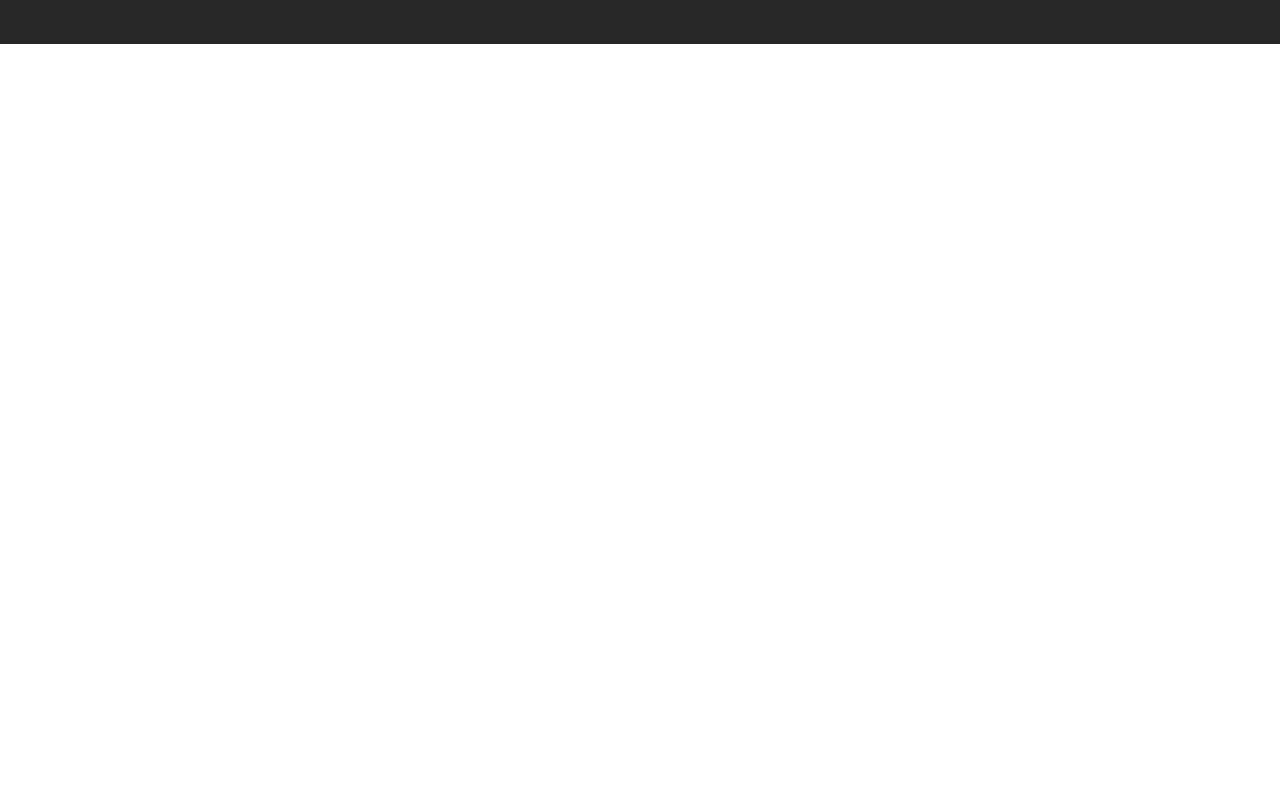
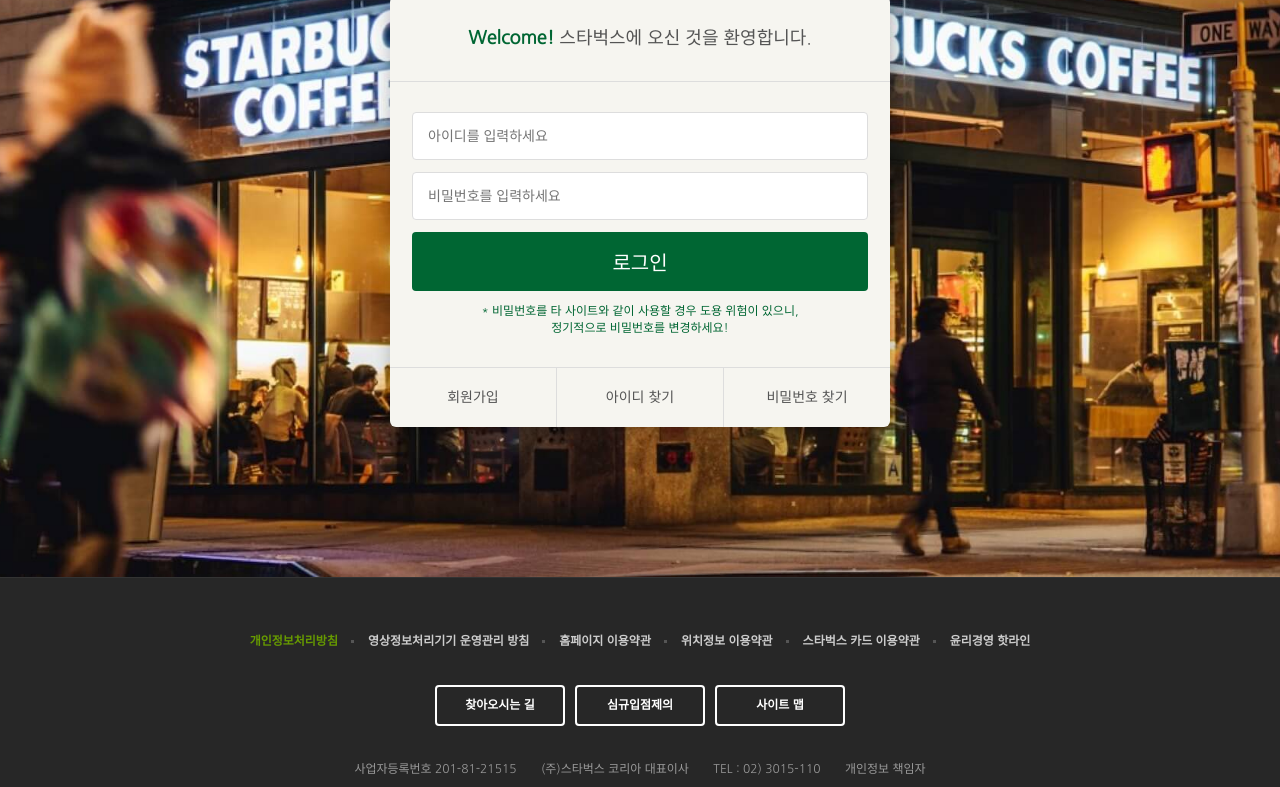
Before and after one commit to kimchulyeon/starbucks, a plain HTML site: page signin/index.html in a window 1280 px wide. Shown: the part 290-1077 px from the top of the page. Before the commit the page ends 800 px from the top, so only its background shows below. Drawn offline with nearby package versions, Linux system fonts and the light colour scheme.

Commit message:
로그인 페이지 완성

```diff
--- a/css/common.css
+++ b/css/common.css
@@ -306,6 +306,9 @@ header .badges .badge {
 
 }
 
+/* signin */
+
+
 
 /* footer */
 
--- /dev/null
+++ b/css/signin.css
@@ -0,0 +1,79 @@
+.signin {
+  margin-top: 120px;
+  padding: 100px 0 150px;
+  background-image: url('../images/signin_bg.jpg');
+  background-repeat: no-repeat;
+  background-position: center;
+  background-attachment: fixed;
+  background-size: cover;
+}
+.signin h1 {
+  color: #fff;
+  font-size: 30px;
+  font-weight: 700;
+  text-align: center;
+  margin-bottom: 24px;
+}
+.signin .signin__card {
+  width: 500px;
+  margin: 0 auto;
+  border-radius: 6px;
+  background-color: #f6f5f0;
+  /* box-shadow 그늘짐효과 x축 y축 이동 후 20px만큼의 흐림처림 */
+  box-shadow: 2px 2px 20px rgba(0, 0, 0, .3);
+  color: #555;
+}
+.signin .signin__card h2 {
+  padding: 30px;
+  font-size: 18px;
+  text-align: center;
+  border-bottom: 1px solid #ddd;
+}
+.signin .signin__card h2 strong {
+  color: #006633;
+  font-weight: 700;
+}
+.signin .signin__card form {
+  padding: 30px 22px;
+}
+.signin .signin__card form input {
+  width: 100%;
+  margin-bottom: 12px;
+  padding: 15px;
+  border: 1px solid #ddd;
+  border-radius: 4px;
+  outline: none;
+  box-sizing: border-box;
+  font-size: 14px;
+}
+.signin .signin__card form [type="submit"] {
+  background-color: #006633;
+  border: none;
+  color: #fff;
+  font-size: 20px;
+  cursor: pointer;
+}
+.signin .signin__card form p {
+  font-size: 12px;
+  color: #006633;
+  text-align: center;
+}
+.signin .signin__card .actions {
+  display: flex;
+  border-top: 1px solid #ddd;
+}
+.signin .signin__card .actions a {
+  flex-grow: 1;
+  flex-basis: 0;
+  text-align: center;
+  padding: 20px;
+  color: #555;
+  font-size: 14px;
+  border-right: 1px solid #ddd;
+}
+.signin .signin__card .actions a:last-child {
+  border-right: none;
+}
+.signin .signin__card .actions a:hover {
+  text-decoration: underline;
+}
--- a/signin/index.html
+++ b/signin/index.html
@@ -35,6 +35,7 @@
   <!-- css파일 연동 -->
   <!-- 겹치는 부분 짤라서 common으로 만듬 -->
   <link rel="stylesheet" href="../css/common.css">
+  <link rel="stylesheet" href="../css/signin.css">
   <!-- js파일 연동 -->
   <!-- 겹치는 부분 짤라서 common으로 만듬 -->
   <script defer src="../js/common.js"></script>
@@ -377,10 +378,30 @@
 
   <!-- signin -->
   <section class="signin">
+    <h1>로그인</h1>
+    <div class="signin__card">
+      <h2>
+        <strong>Welcome!</strong> 스타벅스에 오신 것을 환영합니다.
+      </h2>
+      <form>
+        <input type="text" placeholder="아이디를 입력하세요" />
+        <input type="password" placeholder="비밀번호를 입력하세요" />
+        <input type="submit" value="로그인" />
+        <p>
+          * 비밀번호를 타 사이트와 같이 사용할 경우 도용 위험이 있으니,<br />
+          정기적으로 비밀번호를 변경하세요!
+        </p>
+      </form>
+      <div class="actions">
+        <a href="javascript:void(0)">회원가입</a>
+        <a href="javascript:void(0)">아이디 찾기</a>
+        <a href="javascript:void(0)">비밀번호 찾기</a>
+      </div>
+    </div>
+  </section>
 
 
 
-  </section>
 
 
 
```
